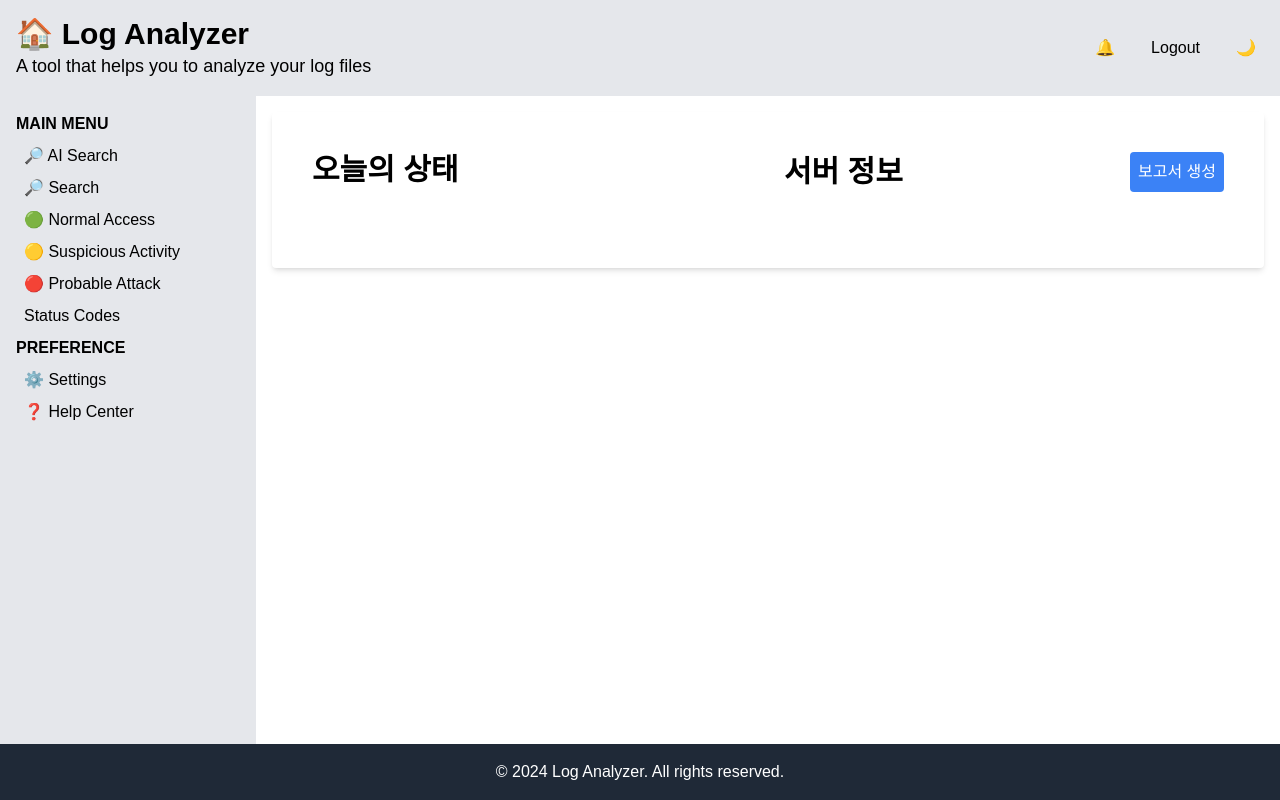
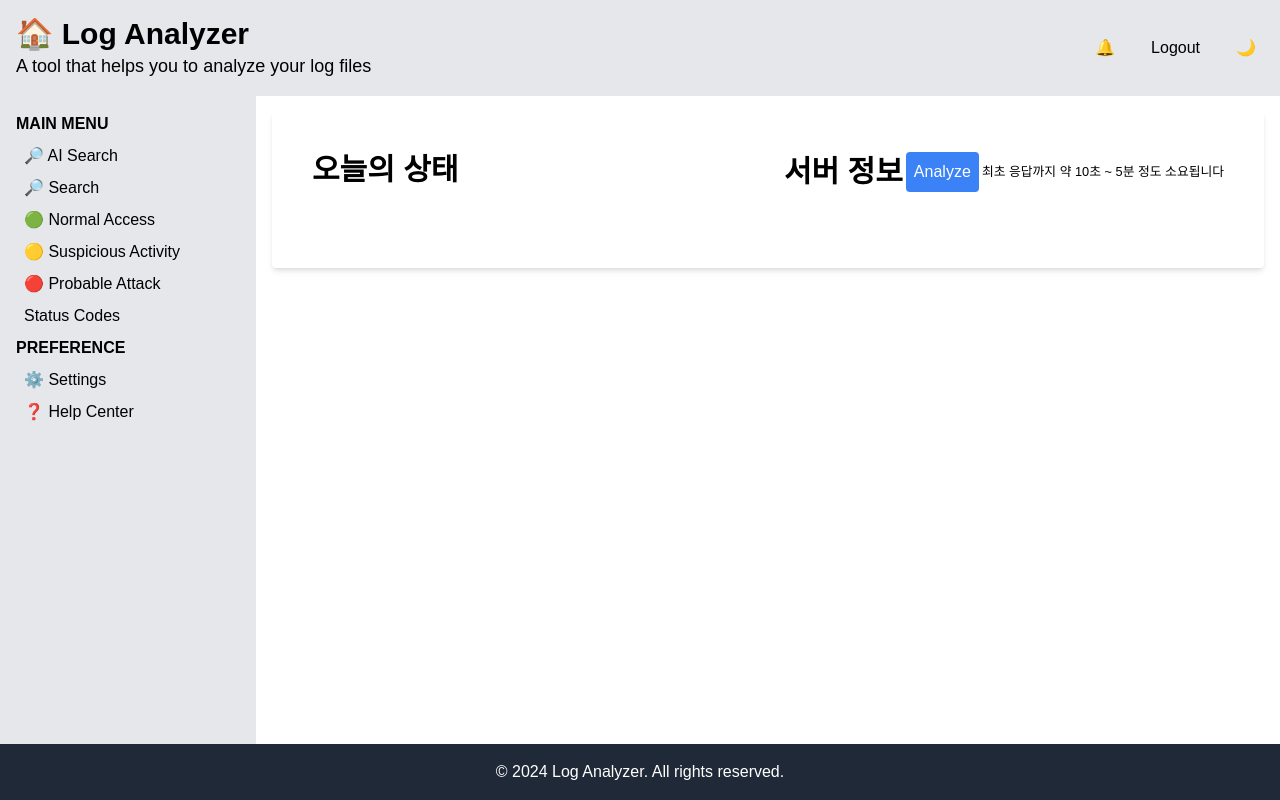
Before and after one commit to lamaBread/LogAnalyzer, a Next.js app in the folder frontend/: page / in a window 1280 px wide. Built offline with nearby package versions, Linux system fonts and the light colour scheme.

Commit message:
메인페이지 보고서버튼 수정

```diff
--- a/frontend/app/page.tsx
+++ b/frontend/app/page.tsx
@@ -95,8 +95,10 @@ export default function Page() {
         <div className="flex justify-between items-center mb-4">
           <h1 className="text-3xl font-bold">서버 정보</h1>
           <button onClick={fetchPageData} className="p-2 bg-blue-500 text-white rounded">
-            보고서 생성 {loading && <span><small>최초 응답까지 약 10초 ~ 5분 정도 소요됩니다</small>&nbsp;&nbsp; Loading{loadingSymbol}</span>} {/* 로딩 중일 때 기호 표시 */}
+            {!loading && <span>Analyze</span>}
+            {loading && <span>Loading{loadingSymbol}</span>}
           </button>
+          <small>최초 응답까지 약 10초 ~ 5분 정도 소요됩니다</small>
         </div>
         <div className="mt-4 markdown-container">
           <div ref={outputRef}></div> {/* LLM 응답을 표시할 위치 */}
```
Also changed, not shown: frontend/app/specific/preference/help_center/page.tsx (added).
